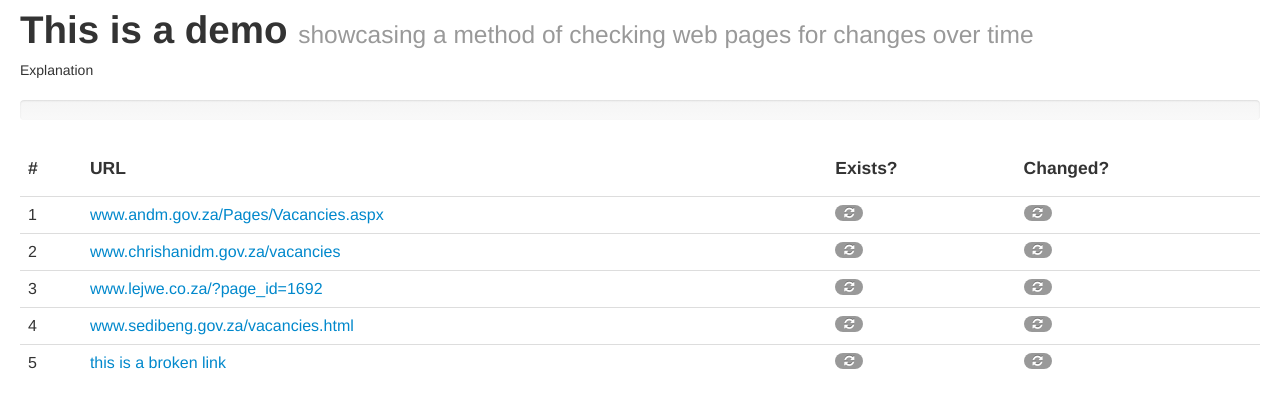
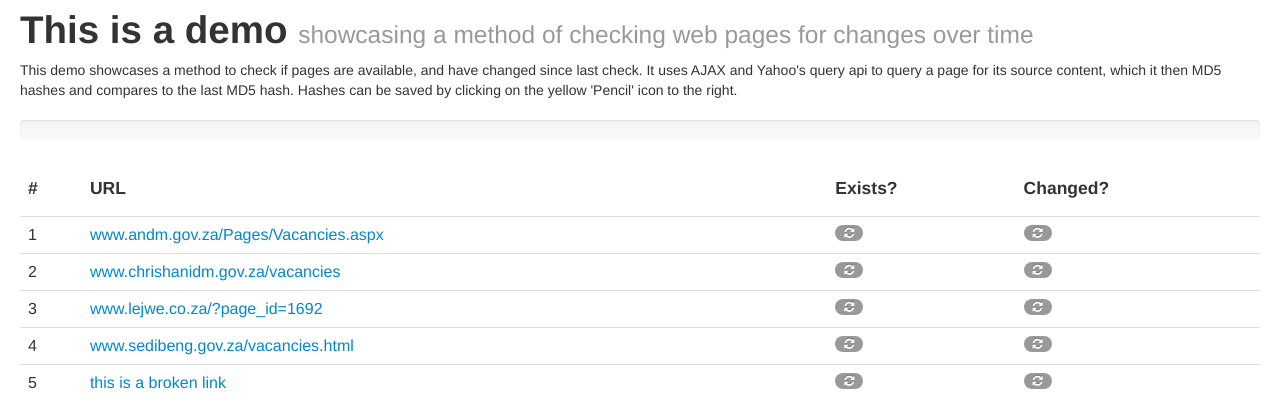
Before and after one commit to abarkhuysen/git-web-pagechangedemo, a PHP site: page / in a window 1280 px wide. Shown: the top 420 px of the page. Run offline with PHP 8.4, Linux system fonts and the light colour scheme; data comes from the database, SQL or seed files in the repository.

Commit message:
Added pruning - all links that exist and have not changed are hidden

```diff
--- a/index.php
+++ b/index.php
@@ -20,7 +20,10 @@ include "lib/sql.php";
 		<div class="row-fluid">
 			<h1>This is a demo <small>showcasing a method of checking web pages for changes over time</small></h1>
 			<span>
-				Explanation
+				This demo showcases a method to check if pages are available, and have changed since last check. It
+				uses AJAX and Yahoo's query api to query a page for its source content, which it then MD5 hashes
+				and compares to the last MD5 hash. Hashes can be saved by clicking on the yellow 'Pencil' icon
+				to the right.
 			</span>
 		</div>
 		<div class="row-fluid">
--- a/js/app.js
+++ b/js/app.js
@@ -42,7 +42,7 @@ $.widget('pagechangedemo.linkTable', {
 		$.getJSON("http://query.yahooapis.com/v1/public/yql?q=select%20*%20from%20html%20where%20url%3D%22"+
 			encodeURIComponent(rowUrl)+"%22&format=json'&callback=?", function(data) {
 				if(data.results[0]) {
-					// Page data successfully retrieved
+					// PAGE EXISTS
 
 					// Render the checkbox to show it exists
 					state.renderUrlExists(row, true);
@@ -64,17 +64,25 @@ $.widget('pagechangedemo.linkTable', {
 
 					// Compare the MD5s
 					if(oldMD5 == currentMD5) {
+						// PAGE EXISTS AND STAYED THE SAME
+
 						// Render the checkbox to show MD5 is the same
-						state.renderMD5Comparison(row, true);
+						state.renderMD5Comparison(row, "same");
+
+						// Collapse - we don't care about unchanged pages
+						$(row).hide('slow');
 					} else {
+						// PAGE EXISTS BUT DID NOT STAY THE SAME
+
 						// Render the checkbox to show MD5 is not the same
-						state.renderMD5Comparison(row, false);
+						state.renderMD5Comparison(row, "not same");
 					}
 				} else {
-					// Page data NOT successfully retrieved
+					// PAGE DOES NOT EXIST
 
 					// Render the checkbox to show it doesn't exist
 					state.renderUrlExists(row, false);
+					state.renderMD5Comparison(row, "unknown");
 				}
 
 				state.options.completedComparisons++;
@@ -111,16 +119,23 @@ $.widget('pagechangedemo.linkTable', {
 	/**
 	 * This function renders the Changed? badges to show whether a page has been changed or not
 	 * @param  {DOM Element}  row
-	 * @param  {Boolean} 	  isSame
+	 * @param  {string} 	  isSame
 	 * @return {void}
 	 */
 	renderMD5Comparison: function(row, isSame) {
-		if(isSame) {
-			$(row).children("td.url-md5compare").children('span')
-			.children('i').attr('class', 'icon-ok');
-		} else {
-			$(row).children("td.url-md5compare").children('span').attr('class', 'badge badge-warning')
-			.children('i').attr('class', 'icon-pencil');
+		switch(isSame) {
+			case "same":
+				$(row).children("td.url-md5compare").children('span')
+				.children('i').attr('class', 'icon-ok');
+				break;
+			case "not same":
+				$(row).children("td.url-md5compare").children('span').attr('class', 'badge badge-warning')
+				.children('i').attr('class', 'icon-pencil');
+				break;
+			case "unknown":
+				$(row).children("td.url-md5compare").children('span')
+				.children('i').attr('class', 'icon-question');
+				break;
 		}
 	}
 });
```
